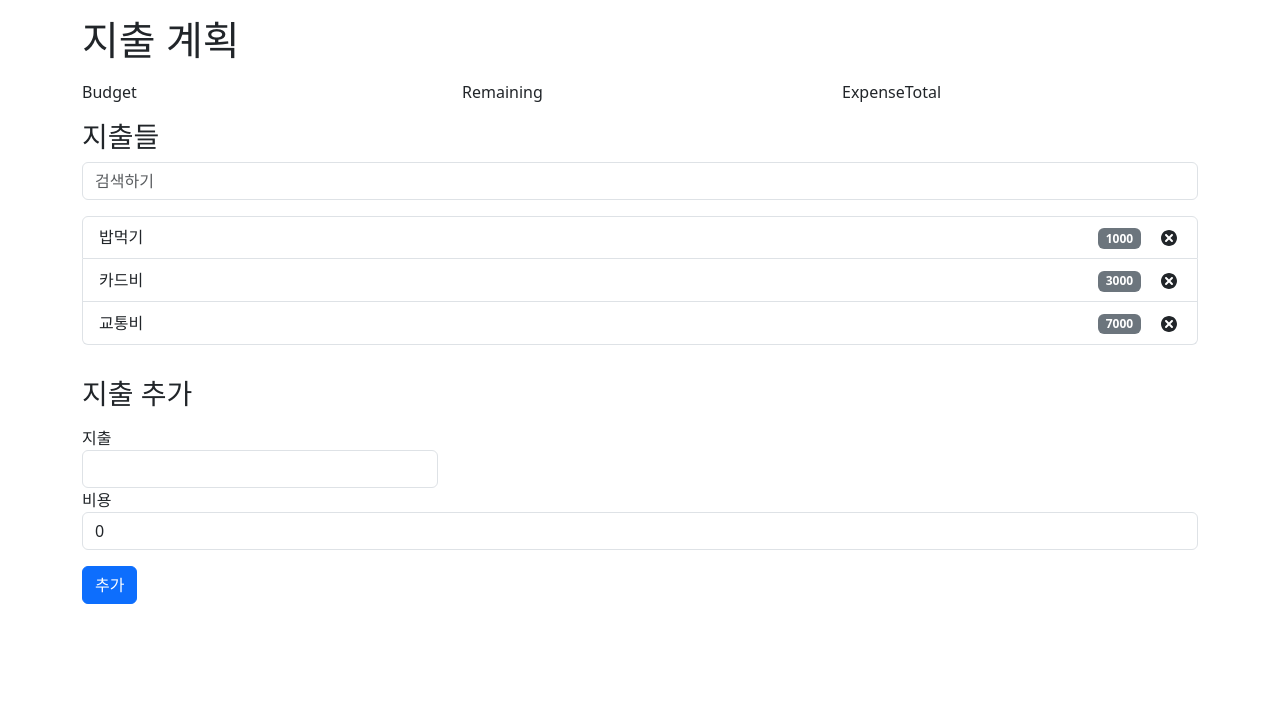
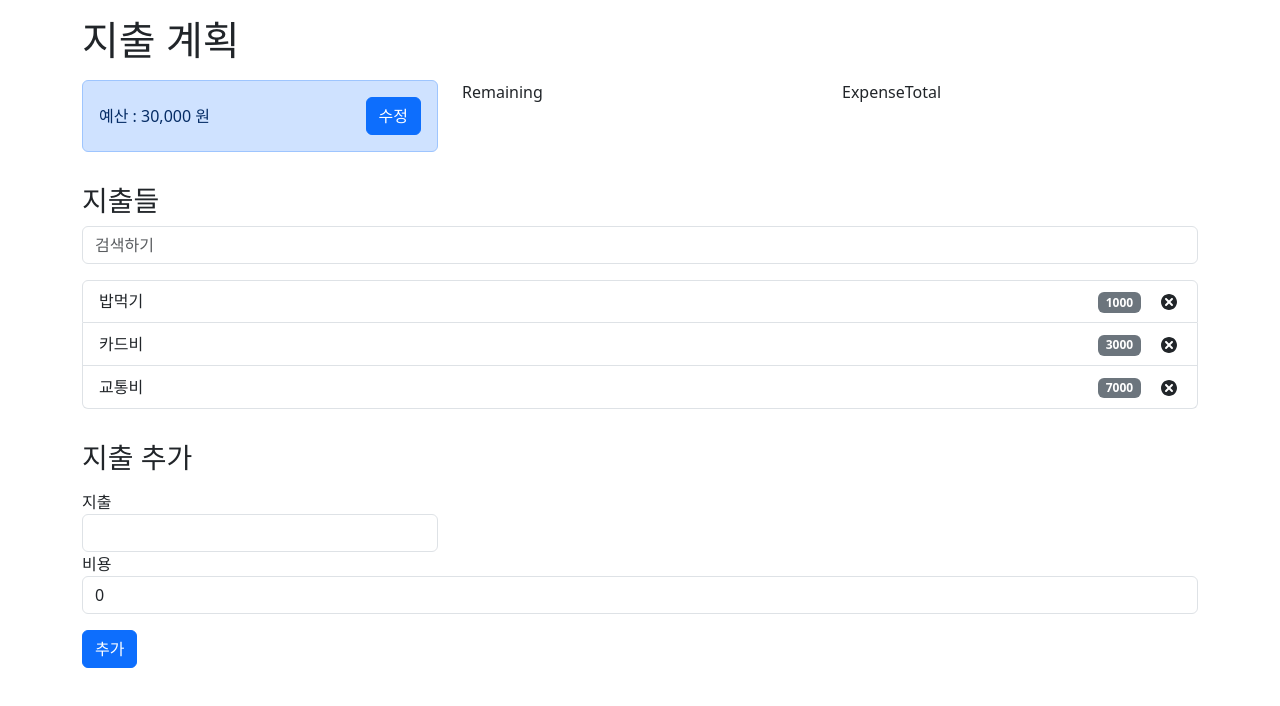
Before and after one commit to chojeongeun/react-budget-app, a React (Create React App) app: page / in a window 1280 px wide. Shown: the top 706 px of the page. Built offline with nearby package versions, Linux system fonts and the light colour scheme.

Commit message:
Budget 컴포넌트 생성

```diff
--- a/src/components/Budget.js
+++ b/src/components/Budget.js
@@ -1,8 +1,25 @@
-import React from 'react'
+import React, { useContext, useState } from 'react'
+import { AppContext } from '../contexts/AppContext'
+import EditBudget from './EditBudget';
+import ViewBudget from './ViewBudget';
 
 const Budget = () => {
+
+  const { budget, dispatch } = useContext(AppContext)
+
+  const [isEditing, setIsEditing] = useState(false);
+
+
   return (
-    <div>Budget</div>
+    <div className='
+    alert alert-primary p-3 d-flex align-items-center justify-content-between
+    '>
+      {isEditing ?
+      <EditBudget dispatch={dispatch} setIsEditing={setIsEditing} budget={budget}/>
+      :
+      <ViewBudget setIsEditing={setIsEditing} budget={budget}/>
+    }
+    </div>
   )
 }
 
--- a/src/components/EditBudget.js
+++ b/src/components/EditBudget.js
@@ -1,8 +1,36 @@
-import React from 'react'
+import React, { useState } from 'react'
 
-const EditBudget = () => {
+const EditBudget = ({ dispatch, setIsEditing, budget }) => {
+
+  const [value, setValue] = useState(budget)
+
+  const handleSaveClick = (value) => {
+    dispatch({
+      type: "SET_BUDGET",
+      payload: value
+    })
+    setIsEditing(false)
+  }
+
   return (
-    <div>EditBudget</div>
+    <>
+
+    <input
+    require="required"
+    type="number"
+    className='form-control me-3'
+    id="name"
+    value={value}
+    onChange={(e)=>setValue(e.target.value)}
+    />
+
+    <button
+    type='button'
+    className='btn btn-primary'
+    style={{minWidth: 55}}
+    onClick={()=>handleSaveClick(value)}
+    >수정</button>
+    </>
   )
 }
 
--- a/src/components/ViewBudget.js
+++ b/src/components/ViewBudget.js
@@ -1,8 +1,16 @@
 import React from 'react'
+import { formatNumberToWon } from '../utils'
 
-const ViewBudget = () => {
+const ViewBudget = ({ budget,setIsEditing }) => {
   return (
-    <div>ViewBudget</div>
+   <>
+     <span>예산 : {formatNumberToWon(budget)}</span>
+     <button
+     onClick={()=>{ setIsEditing(true)}}
+     type='button' className='btn btn-primary'>
+       수정
+     </button>
+   </>
   )
 }
 
--- a/src/utils/index.js
+++ b/src/utils/index.js
@@ -0,0 +1,3 @@
+export const formatNumberToWon = (number) => {
+    return `${new Intl.NumberFormat('ko-KR').format(number)} 원`
+}
```
